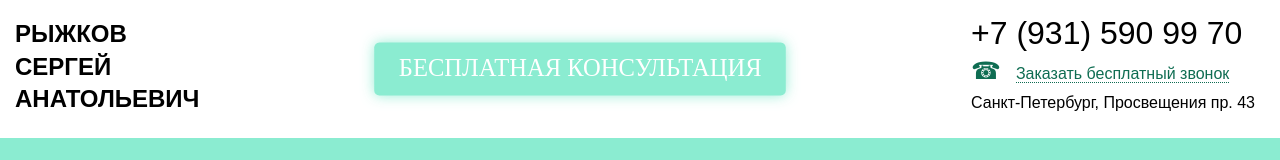
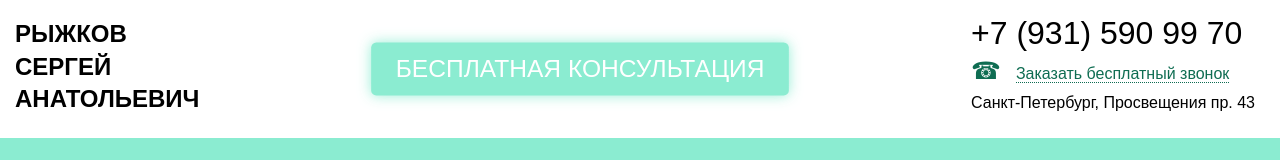
Before and after one commit to guz86/pravo, a React app: page / in a window 1280 px wide. Shown: the top 160 px of the page. Built offline with nearby package versions, Linux system fonts and the light colour scheme.

Commit message:
fix: font button

```diff
--- a/src/common/ConsultationButton.css
+++ b/src/common/ConsultationButton.css
@@ -9,6 +9,7 @@
   cursor: pointer;
   position: relative;
   animation: pulse 1.5s infinite;
+  font-family: Arial, Helvetica, sans-serif;
 }
 
 @keyframes pulse {
--- a/src/common/ContactForm.tsx
+++ b/src/common/ContactForm.tsx
@@ -1,4 +1,3 @@
-import React from 'react';
 import './ContactForm.css';
 
 const ContactForm = () => {
@@ -15,9 +14,7 @@ const ContactForm = () => {
           Заказать бесплатный звонок
         </a>
       </div>
-      <div className="address-block">
-        Санкт-Петербург, Просвещения пр. 43
-      </div>
+      <div className="address-block">Санкт-Петербург, Просвещения пр. 43</div>
     </div>
   );
 };
```
Also changed, not shown: src/common/ContactForm.css (line endings or trailing spaces), src/components/Header.css (line endings or trailing spaces).
